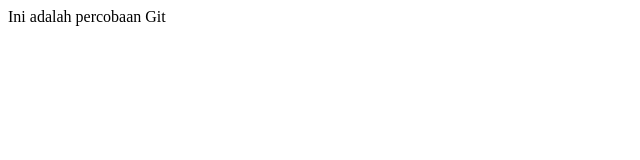
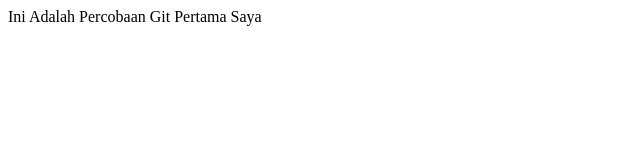
Before and after one commit to NeniFeb/gitsaya, a plain HTML site: page index.html in a window 1280 px wide. Shown: the whole page, without its empty margins (0-640 px from the left). Drawn offline with Linux system fonts and the light colour scheme.

Commit message:
melakukan perubahan file index.html

```diff
--- a/index.html
+++ b/index.html
@@ -1,6 +1,6 @@
 <html>
 <head><title>Percobaan Git </title></head>
 <body>
-<p>Ini adalah percobaan Git</p>
+<p>Ini Adalah Percobaan Git Pertama Saya</p>
 </body>
 </html>
```
